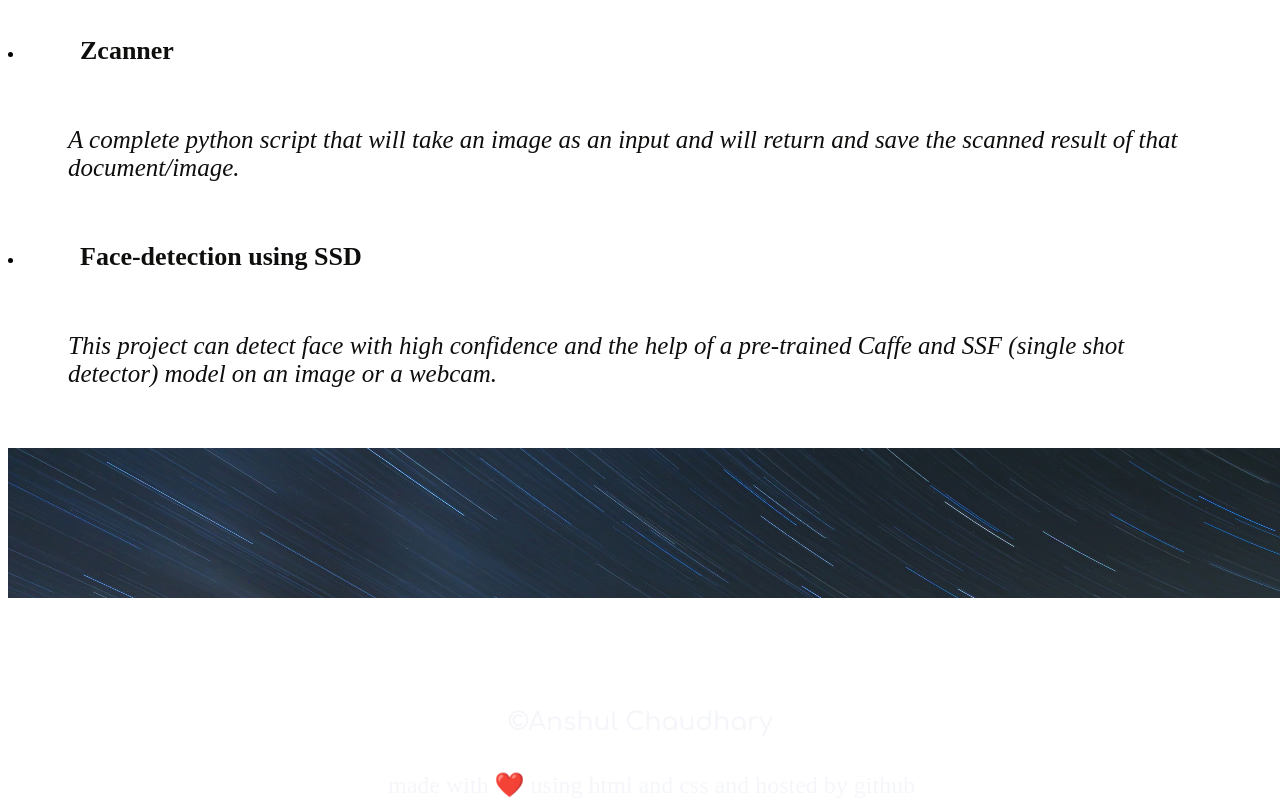
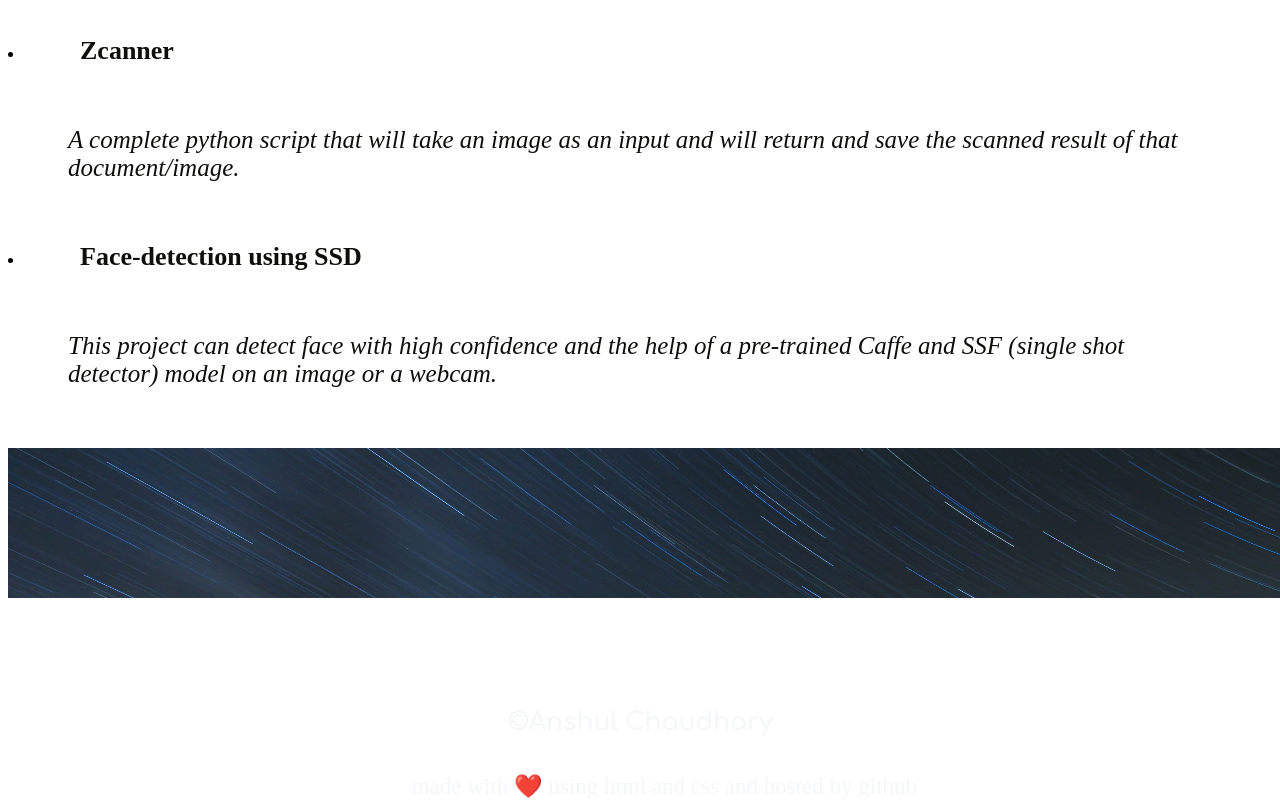
Before and after one commit to annchy/resume, a plain HTML site: page index.html in a window 1280 px wide. Shown: the part 4873-5673 px from the top of the page. Drawn offline with Linux system fonts and the light colour scheme.

Commit message:
Update style.css

```diff
--- a/style.css
+++ b/style.css
@@ -134,11 +134,11 @@ a {
 }
 
 .footer p{
-    font-size: 24px;
+    font-size: 23px;
     color: #f5f6fa;
     position: absolute;
     bottom: -617%;
-    left: 47%;
+    left: 48%;
     transform: translate(-50%, -50%);
 
 }
```
